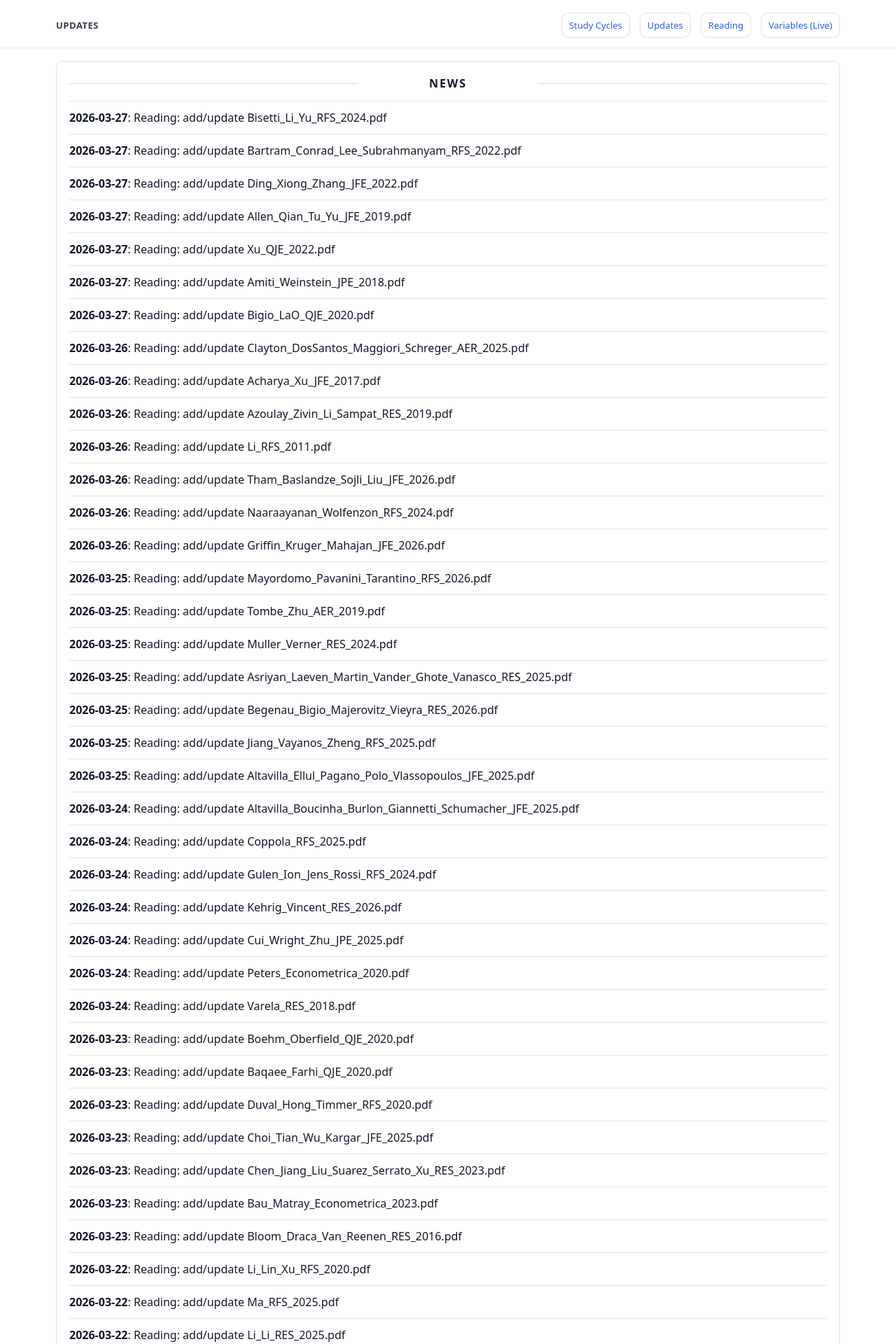
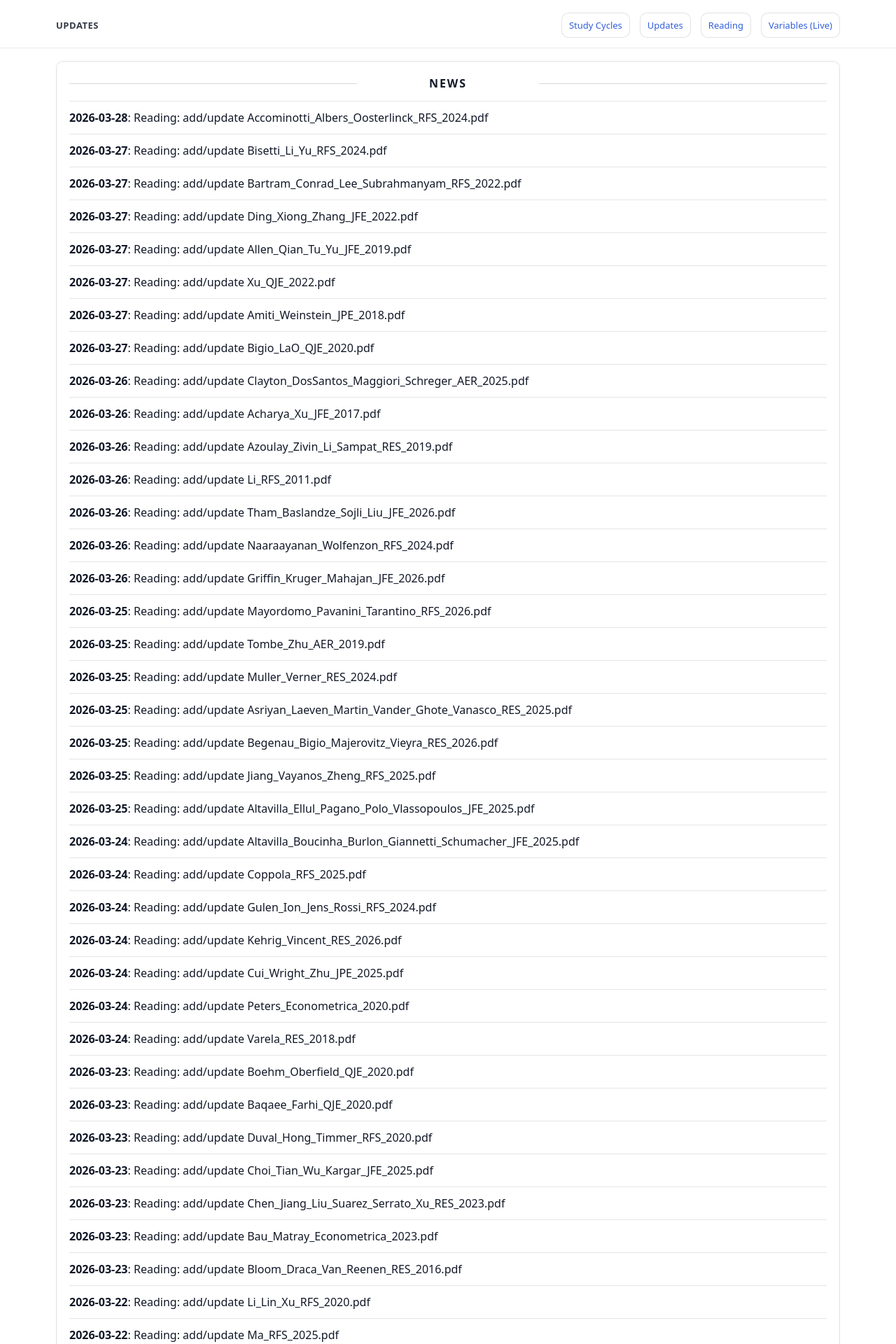
Before and after one commit to yaxinzn/study-archive, a Jekyll site: the page built from updates/index.md, in a window 1280 px wide. Shown: the top 1920 px of the page at 70% size. Built offline with Jekyll 4.4.1, drawn with Linux system fonts in a browser that asks for light colours; some of the changed text lies outside the part shown.

Commit message:
chore: update NEWS feed

```diff
--- a/_data/news.yml
+++ b/_data/news.yml
@@ -1,4 +1,7 @@
 # Auto-generated update history (sorted newest -> oldest). Do not edit manually.
+- ts: "1774641607"
+  date: "2026-03-28"
+  title: "Reading: add/update Accominotti_Albers_Oosterlinck_RFS_2024.pdf"
 - ts: "1774613545"
   date: "2026-03-27"
   title: "Reading: add/update Bisetti_Li_Yu_RFS_2024.pdf"
```
